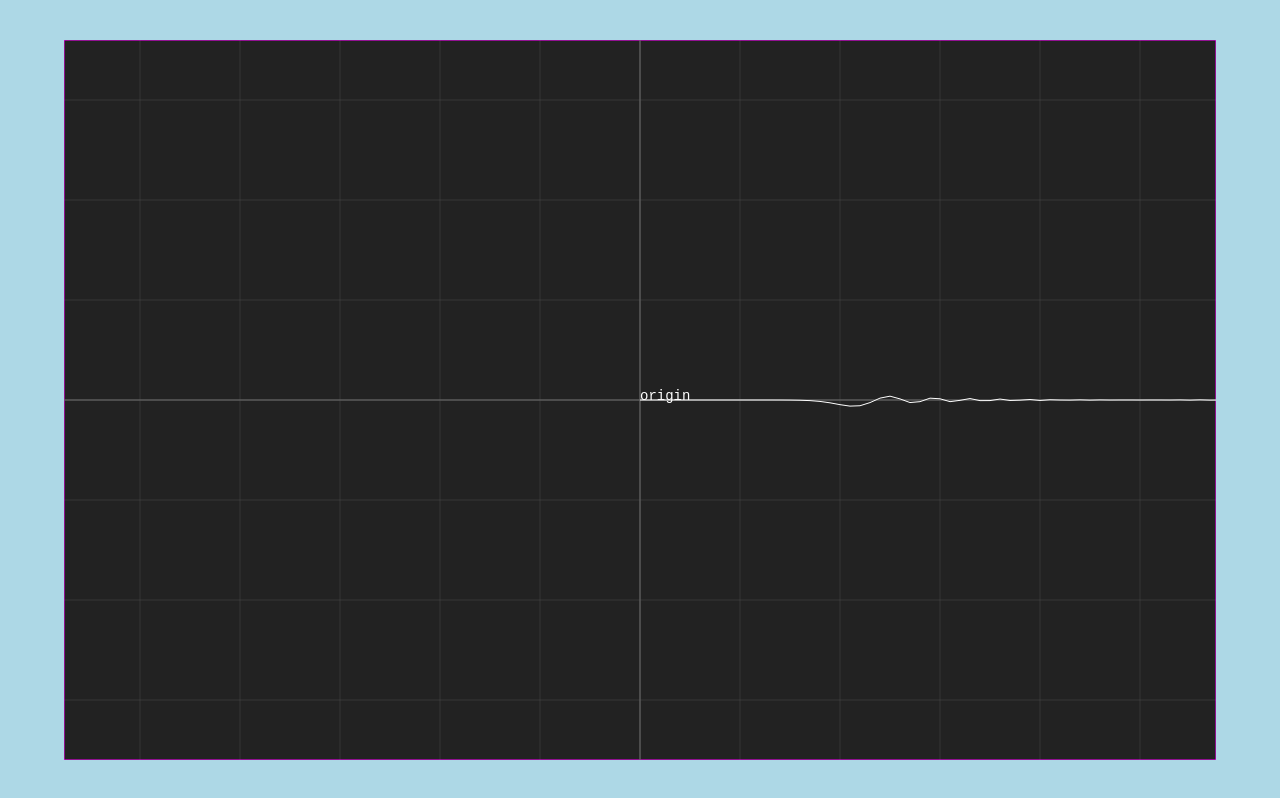
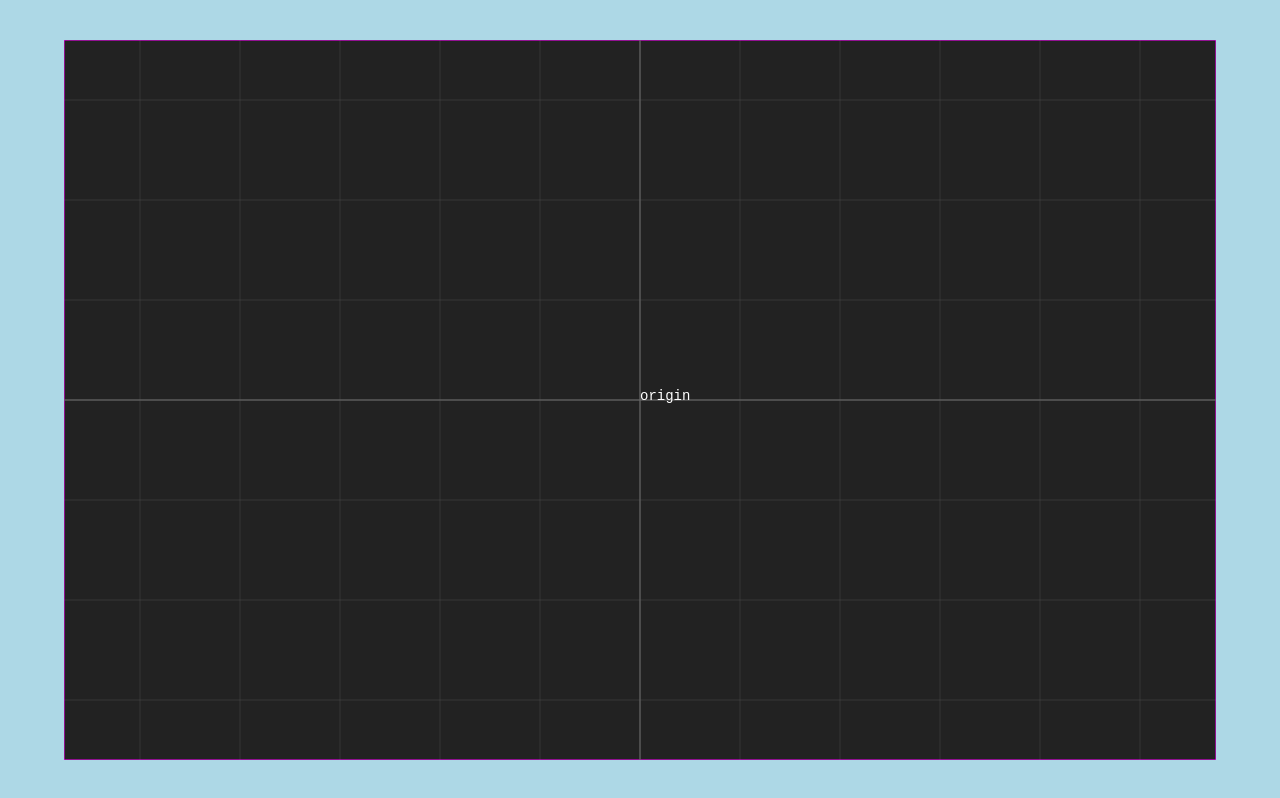
Before and after one commit to calmendtimes/canvas-pan, a plain HTML site: page index.html in a window 1280 px wide. Drawn offline with Linux system fonts and the light colour scheme.

Commit message:
commented out example launch

```diff
--- a/example.js
+++ b/example.js
@@ -46,9 +46,3 @@ const wave = {
         }
     }
 }
-
-// wave.init()
-// canvas_pan.renderer.setCustomDrawFunction((ctx) => {
-//     wave.update()
-//     wave.draw(ctx)
-// })
--- a/index.html
+++ b/index.html
@@ -12,16 +12,16 @@
 
     <script src="utils.js"></script>
     <script src="canvas_pan.js"></script>
+
     <script src="example.js"></script>
-
     <script>
         DEBUG = true
         const canvas_pan = new CanvasPan(document.getElementById('canvas'))
         canvas_pan.drawOnAnimationFrame()
 
         // example
-        wave.init()
-        canvas_pan.renderer.setCustomDrawFunction((ctx) => { wave.update(); wave.draw(ctx); })
+        //wave.init()
+        //canvas_pan.renderer.setCustomDrawFunction((ctx) => { wave.update(); wave.draw(ctx); })
     </script>
 
 </html>
```
